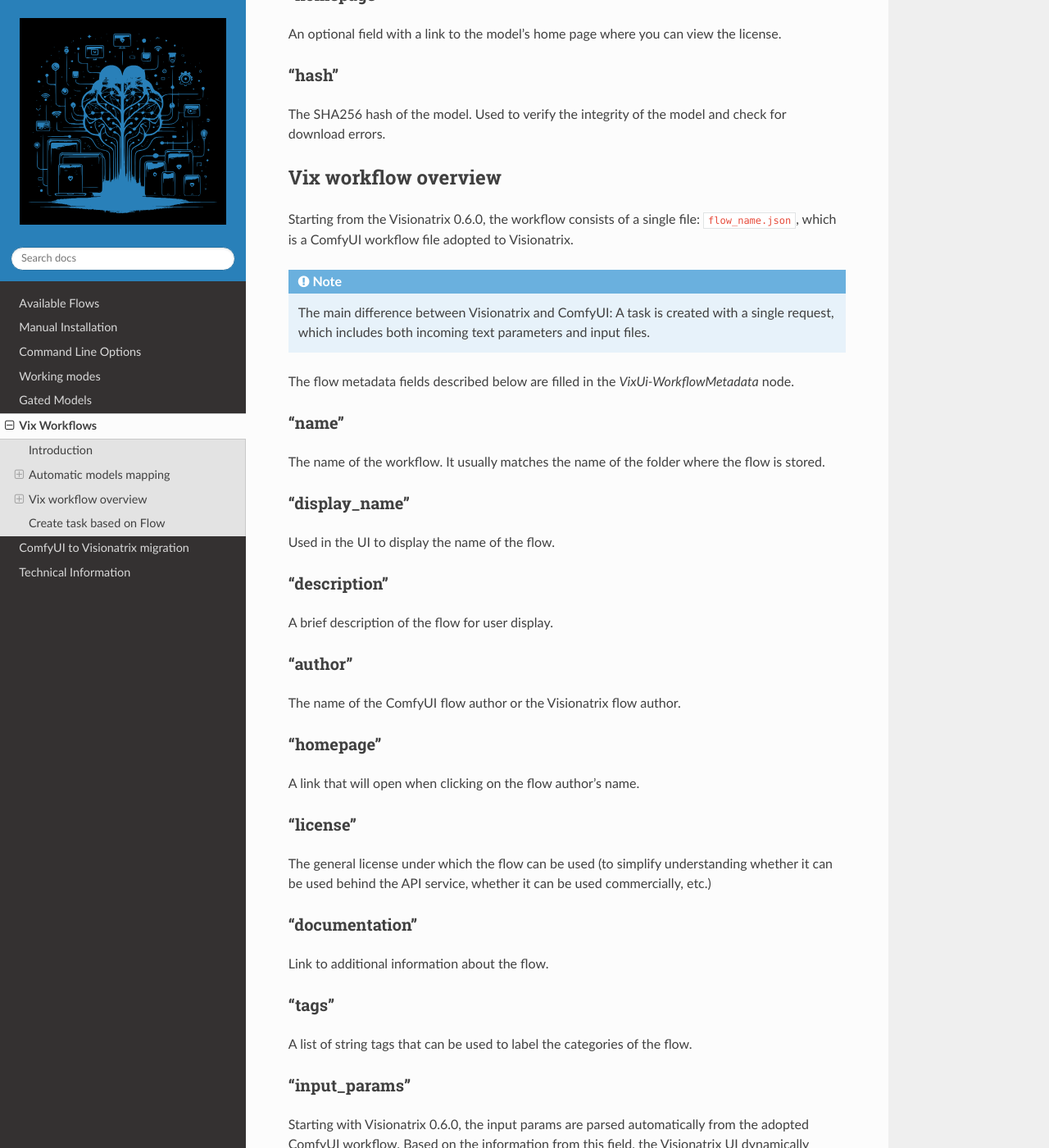
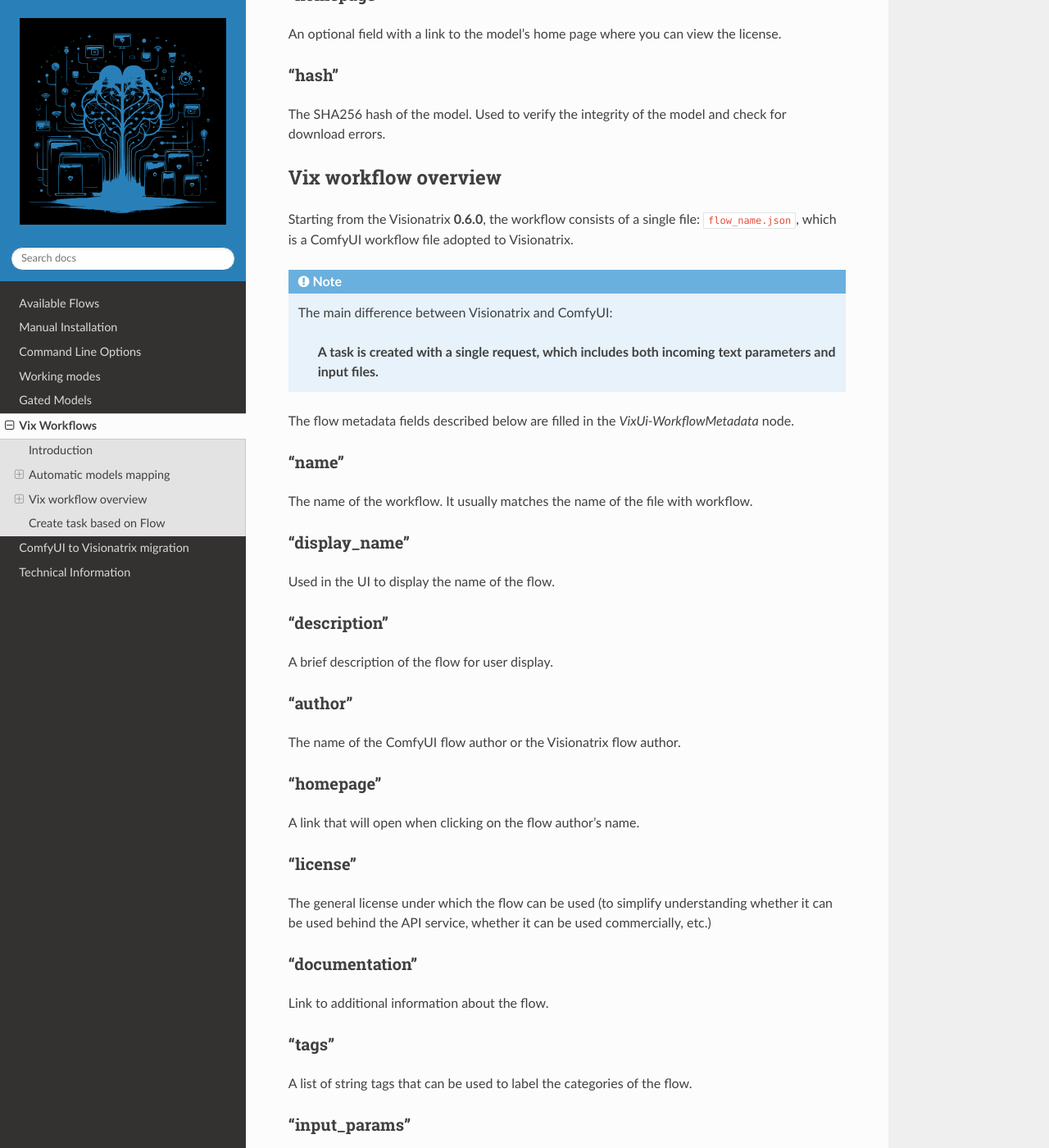
Before and after one commit to Visionatrix/VixFlowsDocs, a Sphinx documentation site: the page built from docs/VixWorkflows.rst, in a window 1280 px wide and 1400 px high, scrolled down 1923 px. Shown: the whole window at 82% size. Built offline with Sphinx 7.4.7 and the Read the Docs theme 2.0.0, drawn with Linux system fonts in a browser that asks for light colours; the version number could not be read and is left out.

Commit message:
fixed typos
Signed-off-by: Alexander Piskun <bigcat88@icloud.com>

```diff
--- a/docs/VixWorkflows.rst
+++ b/docs/VixWorkflows.rst
@@ -89,19 +89,21 @@ The SHA256 hash of the model. Used to verify the integrity of the model and chec
 Vix workflow overview
 """""""""""""""""""""
 
-Starting from the Visionatrix 0.6.0, the workflow consists of a single file: ``flow_name.json``,
+Starting from the Visionatrix **0.6.0**, the workflow consists of a single file: ``flow_name.json``,
 which is a ComfyUI workflow file adopted to Visionatrix.
 
 .. note::
 
-    The main difference between Visionatrix and ComfyUI: A task is created with a single request, which includes both incoming text parameters and input files.
+    The main difference between Visionatrix and ComfyUI:
+
+        **A task is created with a single request, which includes both incoming text parameters and input files.**
 
 The flow metadata fields described below are filled in the `VixUi-WorkflowMetadata` node.
 
 "name"
 ''''''
 
-The name of the workflow. It usually matches the name of the folder where the flow is stored.
+The name of the workflow. It usually matches the name of the file with workflow.
 
 "display_name"
 ''''''''''''''
@@ -141,8 +143,8 @@ A list of string tags that can be used to label the categories of the flow.
 "input_params"
 ''''''''''''''
 
-Starting with Visionatrix 0.6.0, the input params are parsed automatically from the adopted ComfyUI workflow.
-Based on the information from this field, the Visionatrix UI dynamically displays the interface.
+.. note:: Starting with Visionatrix 0.6.0, the input params are parsed automatically from the adopted ComfyUI workflow.
+    Based on the information from this field, the Visionatrix UI dynamically displays the interface.
 
 Technically, this is a list of objects, where each object is one input parameter, which includes:
 
```
